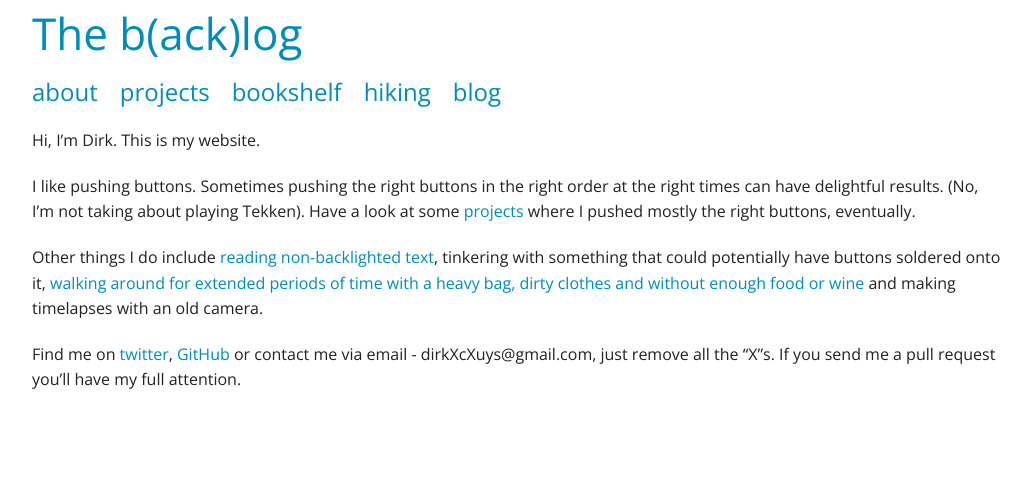
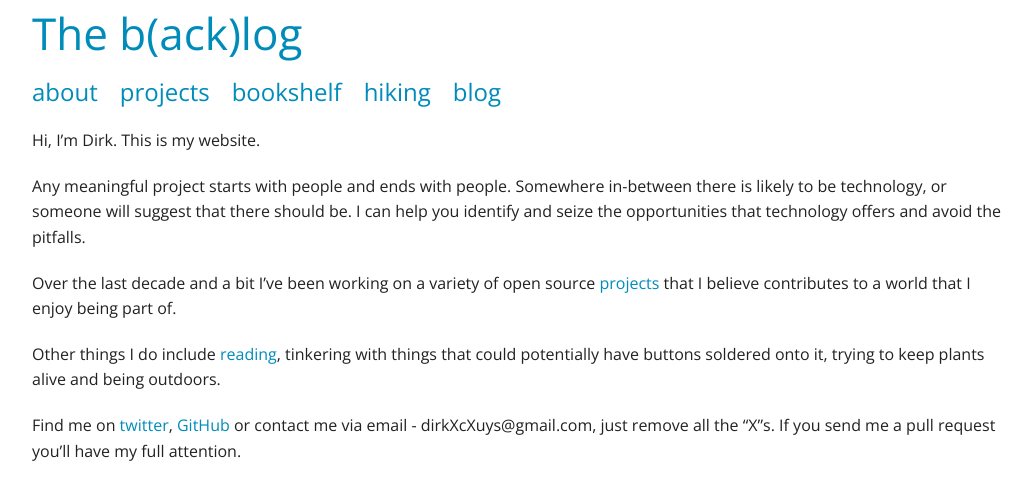
Before and after one commit to dirkcuys/thebacklog, a Jekyll site: the page built from index.md, in a window 1280 px wide. Shown: the top 500 px of the page, without its empty margins (123-1154 px from the left). Built offline with Jekyll 4.4.1, drawn with Linux system fonts in a browser that asks for light colours; nearby versions of some CDN libraries.

Commit message:
Update bio on index page

```diff
--- a/index.md
+++ b/index.md
@@ -4,9 +4,11 @@
 
 Hi, I'm Dirk. This is my website.
 
-I like pushing buttons. Sometimes pushing the right buttons in the right order at the right times can have delightful results. (No, I'm not taking about playing Tekken). Have a look at some [projects]({{site.baseurl}}/projects/) where I pushed mostly the right buttons, eventually.
+Any meaningful project starts with people and ends with people. Somewhere in-between there is likely to be technology, or someone will suggest that there should be. I can help you identify and seize the opportunities that technology offers and avoid the pitfalls.
 
-Other things I do include [reading non-backlighted text]({{site.baseurl}}/bookshelf/), tinkering with something that could potentially have buttons soldered onto it, [walking around for extended periods of time with a heavy bag, dirty clothes and without enough food or wine]({{site.baseurl}}/hiking/) and making timelapses with an old camera.
+Over the last decade and a bit I've been working on a variety of open source [projects]({{site.baseurl}}/projects/) that I believe contributes to a world that I enjoy being part of.
+
+Other things I do include [reading]({{site.baseurl}}/bookshelf/), tinkering with things that could potentially have buttons soldered onto it, trying to keep plants alive and being outdoors.
 
 Find me on [twitter](https://twitter.com/code27_){:rel="me"}, [GitHub](https://github.com/dirkcuys/){:rel="me"} or contact me via email - dirkXcXuys@gmail.com, just remove all the "X"s. If you send me a pull request you'll have my full attention.
 
```
